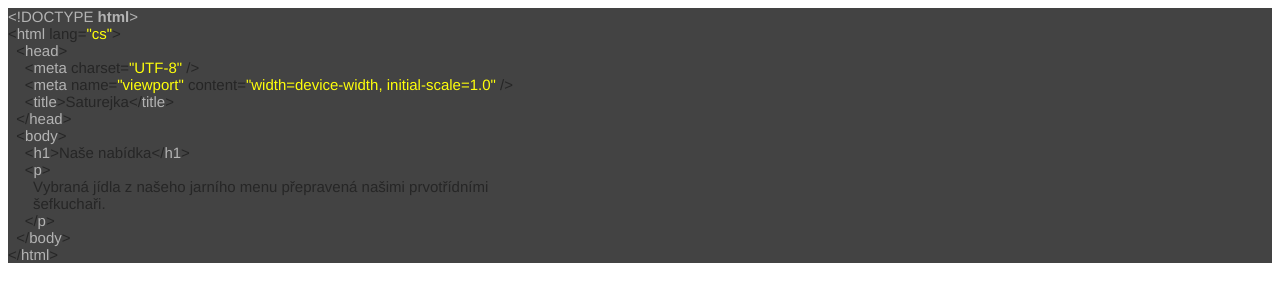
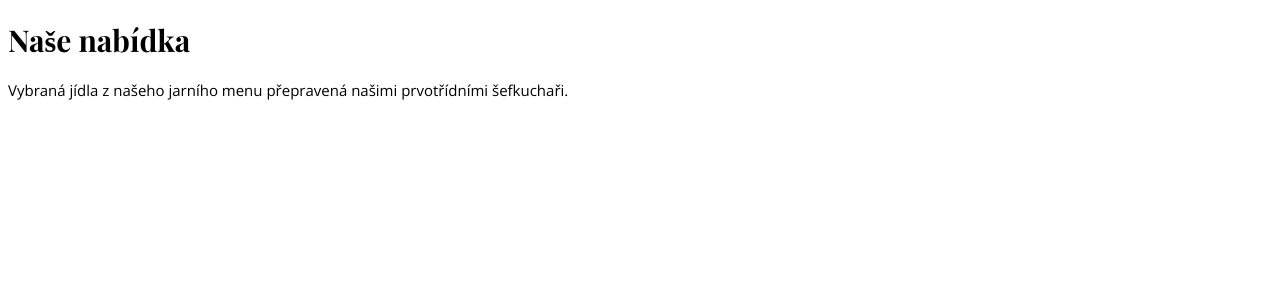
Before and after one commit to SchallDa/saturejka, a plain HTML site: page index.html in a window 1280 px wide. Drawn offline with nearby package versions, Linux system fonts and the light colour scheme.

Commit message:
přidání style.css

```diff
--- a/index.html
+++ b/index.html
@@ -1,36 +1,16 @@
-<!DOCTYPE html PUBLIC "-//W3C//DTD HTML 4.01//EN" "http://www.w3.org/TR/html4/strict.dtd">
-<html>
-<head>
-  <meta http-equiv="Content-Type" content="text/html; charset=utf-8">
-  <meta http-equiv="Content-Style-Type" content="text/css">
-  <title></title>
-  <meta name="Generator" content="Cocoa HTML Writer">
-  <meta name="CocoaVersion" content="2113.6">
-  <style type="text/css">
-    p.p1 {margin: 0.0px 0.0px 0.0px 0.0px; font: 15.0px Helvetica; color: #b3b3b3; -webkit-text-stroke: #b3b3b3; background-color: #434343}
-    p.p2 {margin: 0.0px 0.0px 0.0px 0.0px; font: 15.0px Helvetica; color: #262626; -webkit-text-stroke: #ffffff; background-color: #434343}
-    p.p3 {margin: 0.0px 0.0px 0.0px 0.0px; font: 15.0px Helvetica; color: #ffff0b; -webkit-text-stroke: #ffff0b; background-color: #434343}
-    span.s1 {font-kerning: none}
-    span.s2 {font-kerning: none; color: #b3b3b3; -webkit-text-stroke: 0px #b3b3b3}
-    span.s3 {font-kerning: none; color: #ffff0b; -webkit-text-stroke: 0px #ffff0b}
-    span.s4 {font-kerning: none; color: #262626; -webkit-text-stroke: 0px #ffffff}
-  </style>
-</head>
-<body>
-<p class="p1"><span class="s1">&lt;!DOCTYPE <b>html</b>&gt;</span></p>
-<p class="p2"><span class="s1">&lt;</span><span class="s2">html</span><span class="s1"> lang=</span><span class="s3">"cs"</span><span class="s1">&gt;</span></p>
-<p class="p2"><span class="s1"><span class="Apple-converted-space">  </span>&lt;</span><span class="s2">head</span><span class="s1">&gt;</span></p>
-<p class="p2"><span class="s1"><span class="Apple-converted-space">    </span>&lt;</span><span class="s2">meta</span><span class="s1"> charset=</span><span class="s3">"UTF-8"</span><span class="s1"> /&gt;</span></p>
-<p class="p3"><span class="s4"><span class="Apple-converted-space">    </span>&lt;</span><span class="s2">meta</span><span class="s4"> name=</span><span class="s1">"viewport"</span><span class="s4"> content=</span><span class="s1">"width=device-width, initial-scale=1.0"</span><span class="s4"> /&gt;</span></p>
-<p class="p2"><span class="s1"><span class="Apple-converted-space">    </span>&lt;</span><span class="s2">title</span><span class="s1">&gt;Saturejka&lt;/</span><span class="s2">title</span><span class="s1">&gt;</span></p>
-<p class="p2"><span class="s1"><span class="Apple-converted-space">  </span>&lt;/</span><span class="s2">head</span><span class="s1">&gt;</span></p>
-<p class="p2"><span class="s1"><span class="Apple-converted-space">  </span>&lt;</span><span class="s2">body</span><span class="s1">&gt;</span></p>
-<p class="p2"><span class="s1"><span class="Apple-converted-space">    </span>&lt;</span><span class="s2">h1</span><span class="s1">&gt;Naše nabídka&lt;/</span><span class="s2">h1</span><span class="s1">&gt;</span></p>
-<p class="p2"><span class="s1"><span class="Apple-converted-space">    </span>&lt;</span><span class="s2">p</span><span class="s1">&gt;</span></p>
-<p class="p2"><span class="s1"><span class="Apple-converted-space">      </span>Vybraná jídla z našeho jarního menu přepravená našimi prvotřídními</span></p>
-<p class="p2"><span class="s1"><span class="Apple-converted-space">      </span>šefkuchaři.</span></p>
-<p class="p2"><span class="s1"><span class="Apple-converted-space">    </span>&lt;/</span><span class="s2">p</span><span class="s1">&gt;</span></p>
-<p class="p2"><span class="s1"><span class="Apple-converted-space">  </span>&lt;/</span><span class="s2">body</span><span class="s1">&gt;</span></p>
-<p class="p1"><span class="s4">&lt;/</span><span class="s1">html</span><span class="s4">&gt;</span></p>
-</body>
+<!DOCTYPE html>
+<html lang="cs">
+  <head>
+    <link rel="stylesheet" href="style.css">
+    <meta charset="UTF-8" />
+    <meta name="viewport" content="width=device-width, initial-scale=1.0" />
+    <title>Saturejka</title>
+  </head>
+  <body>
+    <h1>Naše nabídka</h1>
+    <p>
+      Vybraná jídla z našeho jarního menu přepravená našimi prvotřídními
+      šefkuchaři.
+    </p>
+  </body>
 </html>
--- /dev/null
+++ b/style.css
@@ -0,0 +1,11 @@
+@import url('https://fonts.googleapis.com/css?family=Open+Sans:300|Playfair+Display:700&display=swap&subset=latin-ext');
+
+html {
+  font-family: 'Open Sans', sans-serif;
+  font-size: 15px;
+}
+
+h1,
+h2 {
+  font-family: 'Playfair Display', serif;
+}
```
Also changed, not shown: 1 other file.
